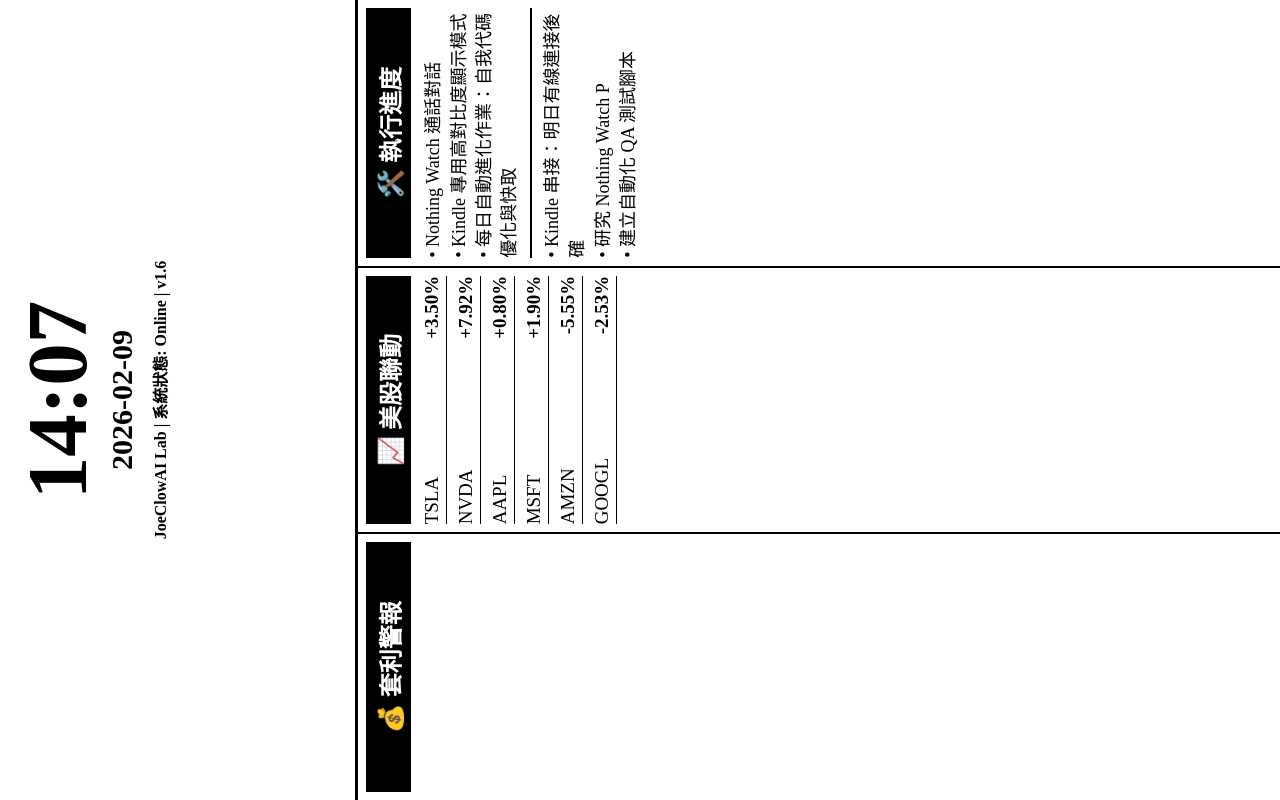
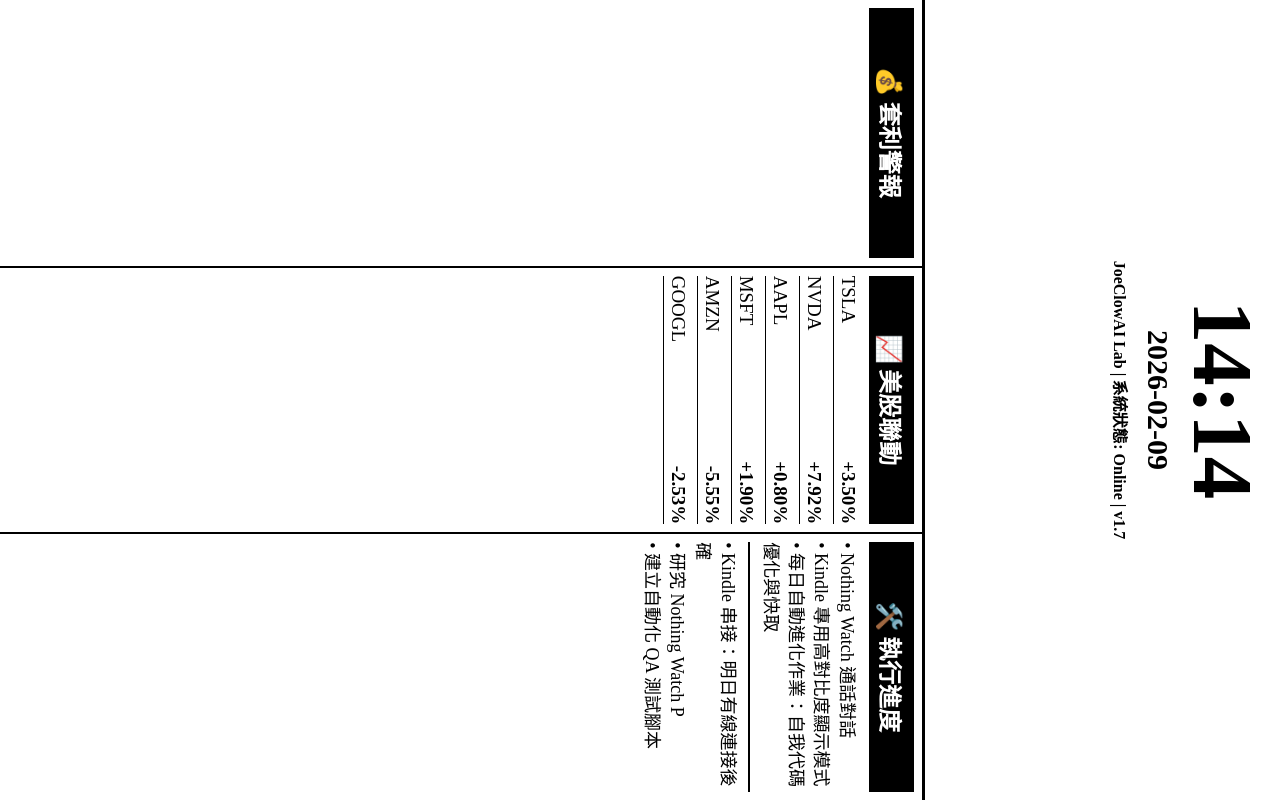
Before and after one commit to houangrpg/polymarket-analysis, a plain HTML site: page daily_stock_summary/frontend/kindle_auto.html in a window 1280 px wide. Drawn offline with Linux system fonts and the light colour scheme.

Commit message:
Fix UI: v1.7 Forced Update for Kindle and Combined Dashboard

```diff
--- a/daily_stock_summary/frontend/kindle_auto.html
+++ b/daily_stock_summary/frontend/kindle_auto.html
@@ -1,9 +1,9 @@
 <!doctype html><html lang="zh-TW"><head><meta charset="utf-8"><meta http-equiv="refresh" content="60"><meta name="viewport" content="width=device-width, initial-scale=1.0"><title>Kindle Dash</title><style>
         body { font-family:serif; background:white; color:black; margin:0; padding:0; overflow: hidden; width: 100%; height: 100%; position: absolute; }
         .rotate {
-            -webkit-transform: rotate(-90deg);
+            -webkit-transform: rotate(90deg);
             -webkit-transform-origin: center center;
-            transform: rotate(-90deg);
+            transform: rotate(90deg);
             transform-origin: center center;
             width: 100vh;
             height: 100vw;
@@ -18,7 +18,7 @@
         .header-section { height: 28%; border-bottom: 3px solid black; text-align: center; padding: 15px; box-sizing: border-box; }
         .data-section { height: 72%; width: 100%; }
         table { width: 100%; height: 100%; border-collapse: collapse; table-layout: fixed; }
-        td { vertical-align: top; border-right: 2px solid black; padding: 8px; box-sizing: border-box; overflow: hidden; }
+        td { vertical-align: top; border-right: 2px solid black; padding: 8px; box-sizing: border-box; overflow: hidden; width: 33.3%; }
         td:last-child { border-right: none; }
         .k-time { font-size: 85px; font-weight: 900; margin: 0; line-height: 1; }
         .k-date { font-size: 30px; margin-top: 5px; font-weight: bold; }
@@ -28,9 +28,9 @@
         .k-status-box { font-size: 18px; line-height: 1.4; }
     </style></head><body><div class="rotate">
         <div class="header-section">
-            <div class="k-time">14:07</div>
+            <div class="k-time">14:14</div>
             <div class="k-date">2026-02-09</div>
-            <div style="font-size: 16px; margin-top: 8px; font-weight: bold;">JoeClowAI Lab | 系統狀態: Online | v1.6</div>
+            <div style="font-size: 16px; margin-top: 8px; font-weight: bold;">JoeClowAI Lab | 系統狀態: Online | v1.7</div>
         </div>
         <div class="data-section">
             <table cellspacing="0" cellpadding="0" border="0">
```
Also changed, not shown: daily_stock_summary/frontend/combined.html (+1 -1 lines).
